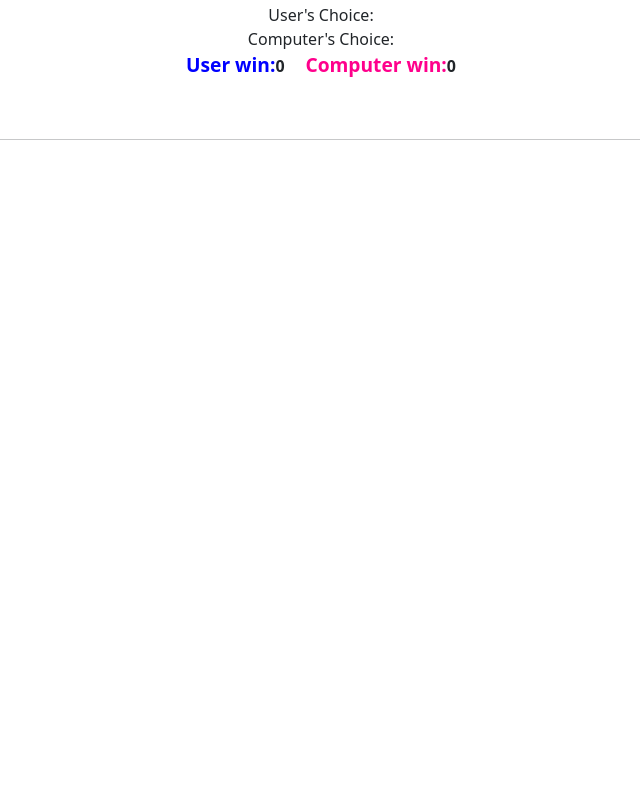
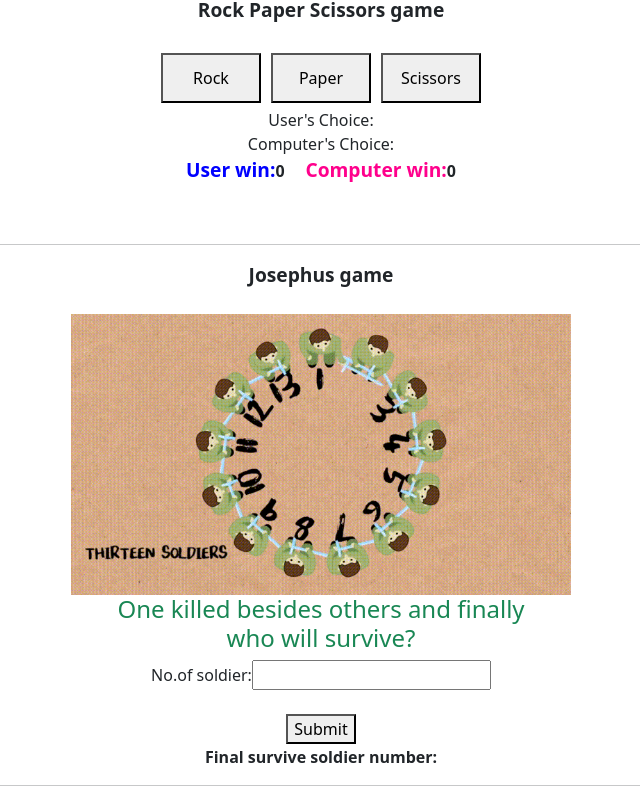
Before and after one commit to SekarMurugesan/5stars, a React (Create React App) app: page / in a window 1280 px wide. Shown: the part 696-1498 px from the top of the page, without its empty margins (319-959 px from the left). Before the commit the page ends 852 px from the top, so only its background shows below. Built offline with nearby package versions, Linux system fonts and the light colour scheme.

Commit message:
josephus

```diff
--- a/src/App.css
+++ b/src/App.css
@@ -42,3 +42,16 @@
  .result {white-space: pre;text-align: center; height: 120px;}
 .userwin {color: blue; font-size: larger; font-weight: bolder;}
 .computerwin {color: rgb(255, 0, 140); font-size: larger; font-weight: bolder;}
+
+
+/*josephus*/
+.jose {
+  display: flex;
+  flex-direction: column;
+  justify-content: center;
+  align-items: center;
+  margin: auto;
+  }
+  .jose h4 {
+    white-space:pre-line
+  }
--- a/src/App.js
+++ b/src/App.js
@@ -2,6 +2,7 @@ import React, { useState,useEffect} from 'react'
 import { Rating } from 'react-simple-star-rating'
 import "bootstrap/dist/css/bootstrap.min.css"
 import './App.css';
+import Josephus from './Images/josephus.gif'
 
 
 
@@ -24,6 +25,7 @@ function App() {
     let counterseven=0
     let countereight=0
     let counternine=0
+    //let [countertwo,counterthree,counterfour,counterfive,countersix,counterseven,countereight,counternine] = 0
 
     let b=0
     let c=0
@@ -229,7 +231,13 @@ function App() {
             else if((user==='Rock' && computer==='Rock') || (user==='Paper' && computer==='Paper') || (user==='Scissors' && computer==='Scissors')){setwin("Game draw!")}
           }, [computer,user])
 
+   //josephus
+   const [soldier, setsoldier] = useState();
+   const [survive, setsurvive] = useState();
 
+   function josecalc() {
+   let m=Math.floor(Math.log2(soldier)) ;
+   setsurvive(2*(soldier-(Math.pow(2,m)))+1)}
 
 
 
@@ -242,6 +250,7 @@ function App() {
   return (
     <>
     {/*5star rating */}
+    <div className='heading'>5star rating</div><br/>
     <div className="container">
       <div className='head'>RATING(SELECT A STAR AMOUNT)
      <br/><br/><div className='App head'>
@@ -253,6 +262,7 @@ function App() {
      <hr/>
 
      {/*keyboard */}
+     <div className='heading'>Keyboard</div><br/>
      <div className='keyboard'>
      <div className='head'>
      <input type="text" style={{height:"30px",width:"200px"}}  id="myText"/><br/><br/>
@@ -283,6 +293,18 @@ function App() {
      <b>{win}</b>
      </div>
      <hr/>
+
+      {/*Josephus*/}
+      <div className='heading'>Josephus game</div><br/>
+      <div className='jose'>
+      <img src={Josephus} className="img-fluid" width="500px" height="300px"/>
+      <div className='text-success text-center'><h4>{`One killed besides others and finally
+         who will survive?`}</h4></div>
+      <div><label>No.of soldier:</label><input type="text" value={soldier} onChange={(e)=>setsoldier(e.target.value)}/></div><br/>
+      <button type='submit' onClick={josecalc}>Submit</button>
+      <div><b>Final survive soldier number:</b><span className='text-primary h5'>{survive}</span></div>
+      </div>
+      <hr/>
     </>
 
   );
```
Also changed, not shown: src/Images/josephus.gif (added).
